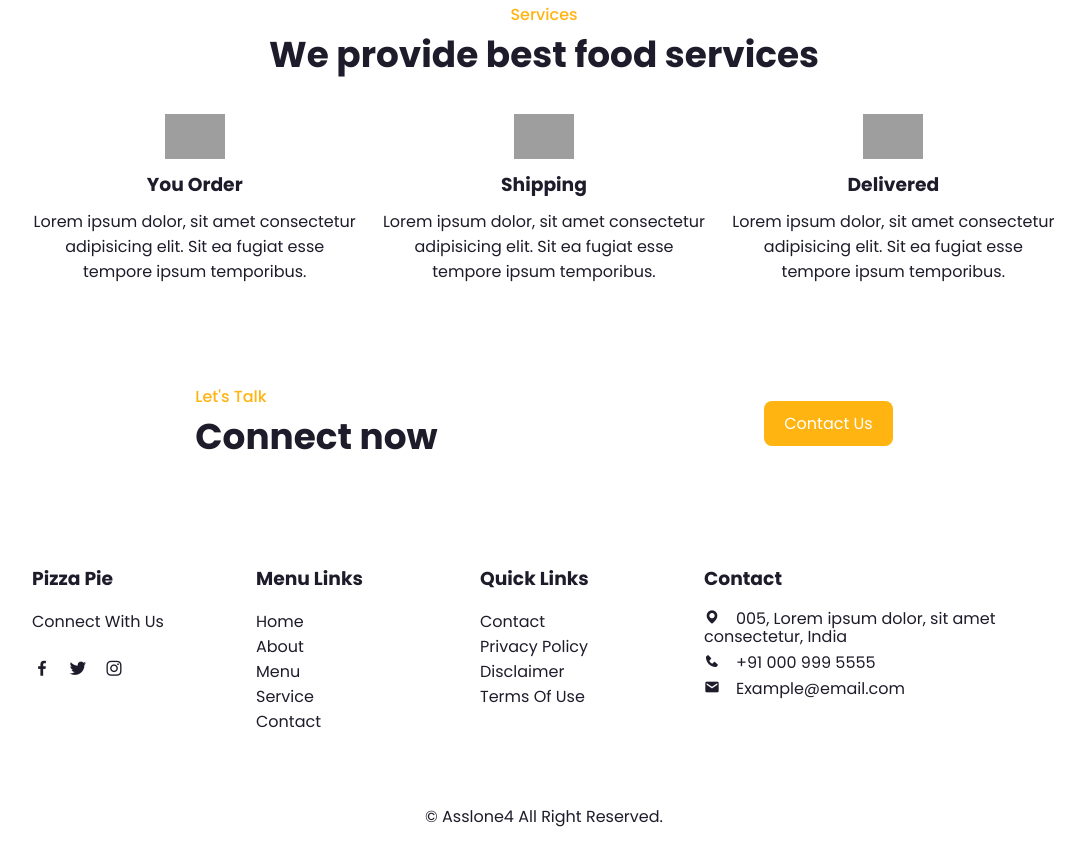
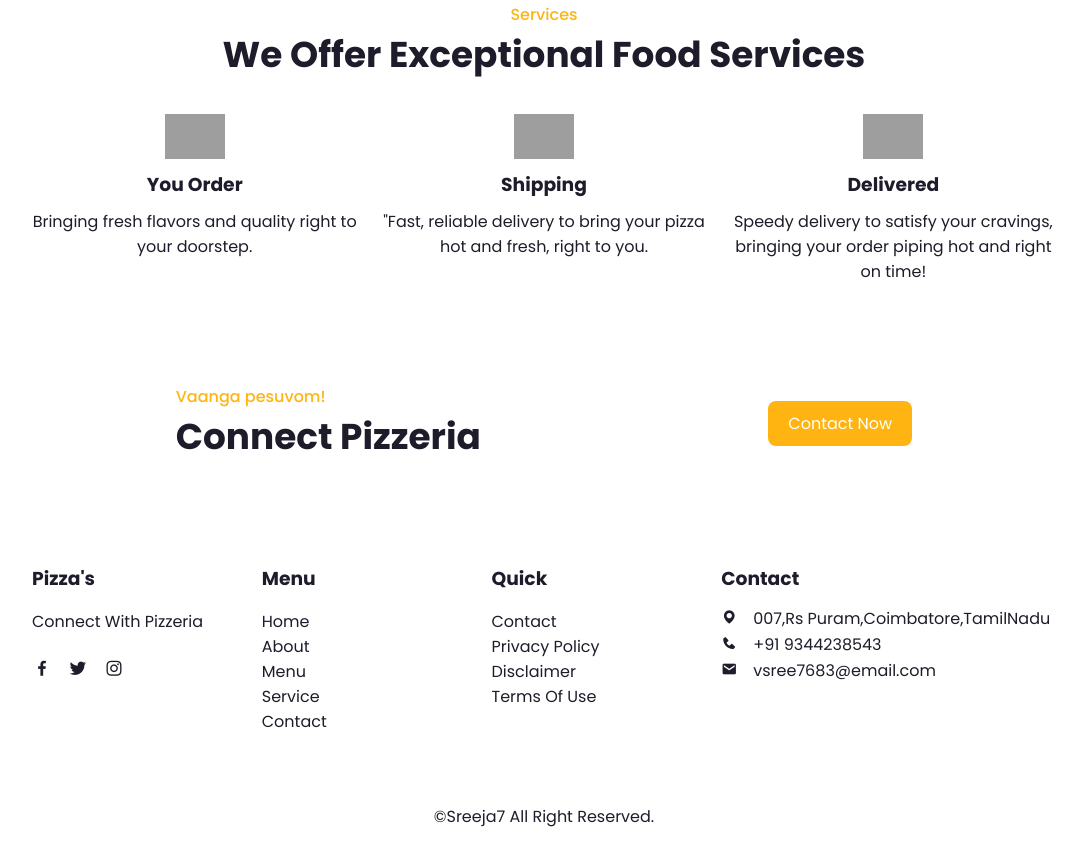
Before and after one commit to Sreeja-jeevanantham/PizzaHut, a plain HTML site: page index.html in a window 1280 px wide. Shown: the part 1791-2640 px from the top of the page, without its empty margins (96-1181 px from the left). Drawn offline with nearby package versions, Linux system fonts and the light colour scheme; grey boxes are pictures that could not be loaded.

Commit message:
index.html

```diff
--- a/index.html
+++ b/index.html
@@ -43,7 +43,7 @@
     <!-- About -->
     <section class="about" id="about">
         <div class="about-img">
-            <img src="https://cdn.pixabay.com/photo/2017/12/09/08/18/pizza-3007395__480.jpg" alt="">
+            <img src="https://cdn.pixabay.com/photo/2017/08/06/06/43/pizza-2589575_1280.jpg" alt="">
         </div>
         <div class="about-text">
             <span>About Us</span>
@@ -97,27 +97,27 @@
     <section class="services" id="services">
         <div class="heading">
             <span>Services</span>
-            <h2>We provide best food services</h2>
+            <h2>We Offer Exceptional Food Services</h2>
         </div>
 
         <div class="servives-container">
             <!-- Box 1 -->
             <div class="s-box">
-                <img src="https://images.pexels.com/photos/280453/pexels-photo-280453.jpeg?auto=compress&cs=tinysrgb&dpr=1&w=500.png" alt="">
+                <img src="https://img.freepik.com/free-photo/high-angle-hands-holding-pizza_23-2149872392.jpg?t=st=1730972448~exp=1730976048~hmac=6fa49152cbaf397c537227bf3522e559dfbd00ceea4628df4ee35ea54326b6be&w=740" alt="">
                 <h3>You Order</h3>
-                <p>Lorem ipsum dolor, sit amet consectetur adipisicing elit. Sit ea fugiat esse tempore ipsum temporibus.</p>
+                <p>Bringing fresh flavors and quality right to your doorstep.</p>
             </div>
             <!-- Box 2 -->
             <div class="s-box">
-                <img src="https://images.pexels.com/photos/4391470/pexels-photo-4391470.jpeg?auto=compress&cs=tinysrgb&dpr=1&w=500.png" alt="">
+                <img src="https://img.freepik.com/free-photo/close-up-opened-pizza-box-motorcycle_23-2148247850.jpg?t=st=1730973812~exp=1730977412~hmac=8e3bdabc746c39841d126873ad367fb910a64655e2b92062c49cc3f4da0a831b&w=360" alt="">
                 <h3>Shipping</h3>
-                <p>Lorem ipsum dolor, sit amet consectetur adipisicing elit. Sit ea fugiat esse tempore ipsum temporibus.</p>
+                <p>"Fast, reliable delivery to bring your pizza hot and fresh, right to you.</p>
             </div>
             <!-- Box 3 -->
             <div class="s-box">
-                <img src="https://images.pexels.com/photos/4393426/pexels-photo-4393426.jpeg?auto=compress&cs=tinysrgb&dpr=1&w=500.png" alt="">
+                <img src="https://img.freepik.com/free-photo/front-view-female-courier-mask-with-delivery-food-yellow-wall_179666-35029.jpg?t=st=1730973890~exp=1730977490~hmac=118228fa3dd1d3ef1d8a51434f3bef53d6fc0303953513a8a21da06a6db8b3c9&w=740" alt="">
                 <h3>Delivered</h3>
-                <p>Lorem ipsum dolor, sit amet consectetur adipisicing elit. Sit ea fugiat esse tempore ipsum temporibus.</p>
+                <p>Speedy delivery to satisfy your cravings, bringing your order piping hot and right on time!</p>
             </div>
         </div>
     </section>
@@ -125,17 +125,29 @@
     <!-- Connect -->
     <section class="connect">
         <div class="connect-text">
-            <span>Let's Talk</span>
-            <h2>Connect now</h2>
+            <span id="connectText" onclick="toggleText()">Vaanga pesuvom!</span>
+            <h2>Connect Pizzeria</h2>
         </div>
-        <a href="#" class="btn">Contact Us</a>
+        <a href="#" class="btn">Contact Now</a>
     </section>
+
+    <script>
+        function toggleText() {
+            const connectText = document.getElementById("connectText");
+            if (connectText.innerText === "Vaanga pesuvom!") {
+                connectText.innerText = "Let's Talk!";
+            } else {
+                connectText.innerText = "Vaanga pesuvom!";
+            }
+        }
+    </script>
+
 
     <!-- Contact -->
     <section class="contact" id="contact">
         <div class="contact-box">
-            <h3>Pizza Pie</h3>
-            <span>Connect With Us</span>
+            <h3>Pizza's </h3>
+            <span>Connect With Pizzeria</span>
             <div class="social">
                 <a href="#"><i class='bx bxl-facebook' ></i></a>
                 <a href="#"><i class='bx bxl-twitter' ></i></a>
@@ -143,7 +155,7 @@
             </div>
         </div>
         <div class="contact-box">
-            <h3>Menu Links</h3>
+            <h3>Menu </h3>
             <li><a href="#home">Home</a></li>
             <li><a href="#about">About</a></li>
             <li><a href="#menu">Menu</a></li>
@@ -151,7 +163,7 @@
             <li><a href="#contact">Contact</a></li>
         </div>
         <div class="contact-box">
-            <h3>Quick Links</h3>
+            <h3>Quick </h3>
             <li><a href="#Contact">Contact</a></li>
             <li><a href="#Privacy Policy">Privacy Policy</a></li>
             <li><a href="#Disclaimer">Disclaimer</a></li>
@@ -159,15 +171,15 @@
         </div>
         <div class="contact-box address">
             <h3>Contact</h3>
-            <i class='bx bxs-map' ><span>005, Lorem ipsum dolor, sit amet consectetur, India</span></i>
-            <i class='bx bxs-phone' ><span>+91 000 999 5555</span></i>
-            <i class='bx bxs-envelope' ><span>Example@email.com</span></i>
+            <i class='bx bxs-map' ><span>007,Rs Puram,Coimbatore,TamilNadu </span></i>
+            <i class='bx bxs-phone' ><span>+91 9344238543</span></i>
+            <i class='bx bxs-envelope' ><span>vsree7683@email.com</span></i>
         </div>
     </section>
 
     <!-- Copyright -->
     <div class="copyright">
-        <p>© Asslone4 All Right Reserved.</p>
+        <p>©Sreeja7 All Right Reserved.</p>
     </div>
 
 
```
